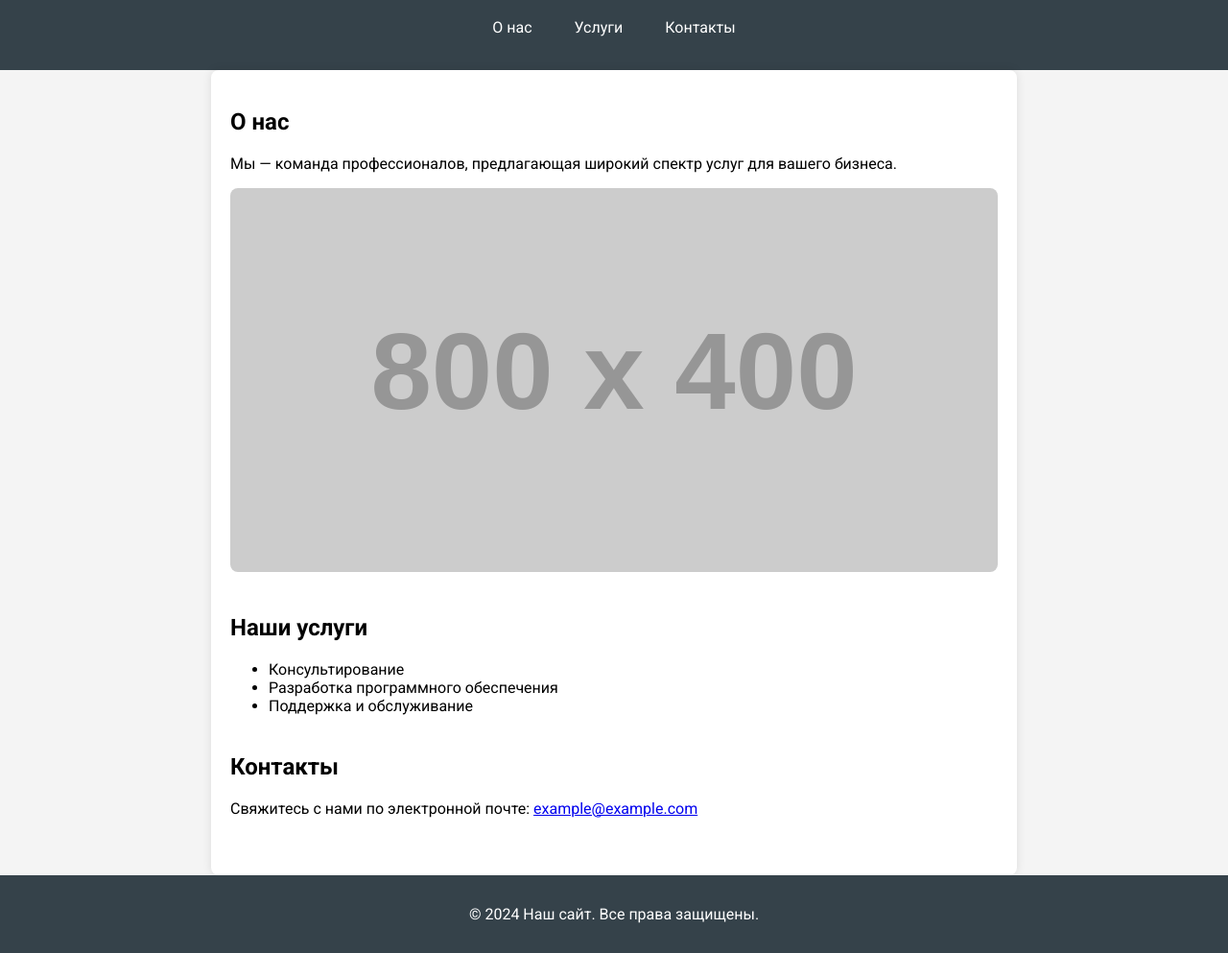
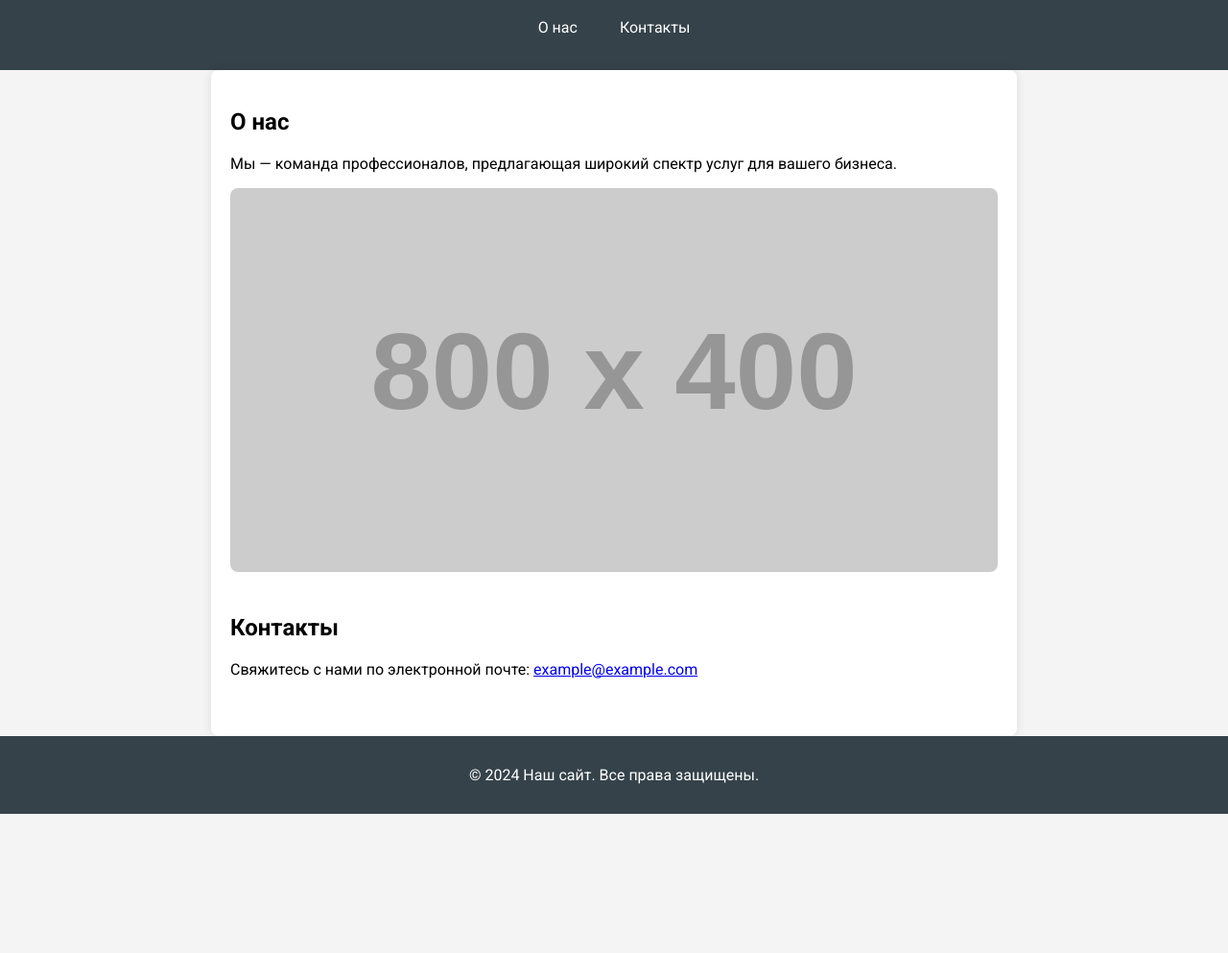
Before and after one commit to Uncle-Valik/Uncle-Valik, a plain HTML site: page index.html in a window 1280 px wide. Shown: the part 77-1070 px from the top of the page at 96% size. After the commit the page ends 925 px from the top, so only its background shows below. Drawn offline with Linux system fonts and the light colour scheme; placeholder pictures from the web are drawn by us.

Commit message:
Update index.html

```diff
--- a/index.html
+++ b/index.html
@@ -3,7 +3,7 @@
 <head>
     <meta charset="UTF-8">
     <meta name="viewport" content="width=device-width, initial-scale=1.0">
-    <title>Сложный сайт</title>
+    <title>Добро пожаловать!</title>
     <link href="https://fonts.googleapis.com/css2?family=Roboto:wght@400;700&display=swap" rel="stylesheet">
     <style>
         body {
@@ -76,7 +76,6 @@
         <h1>Добро пожаловать на наш сайт!</h1>
         <nav>
             <a href="#about">О нас</a>
-            <a href="#services">Услуги</a>
             <a href="#contact">Контакты</a>
         </nav>
     </header>
@@ -85,14 +84,8 @@
             <h2>О нас</h2>
             <p>Мы — команда профессионалов, предлагающая широкий спектр услуг для вашего бизнеса.</p>
             <img src="https://via.placeholder.com/800x400" alt="Пример изображения">
-        </section>
-        <section id="services">
-            <h2>Наши услуги</h2>
-            <ul>
-                <li>Консультирование</li>
-                <li>Разработка программного обеспечения</li>
-                <li>Поддержка и обслуживание</li>
-            </ul>
+            <!-- Здесь добавьте свою картинку, заменив ссылку -->
+            <!-- <img src="URL_ВАШЕЙ_КАРТИНКИ" alt="Описание изображения"> -->
         </section>
         <section id="contact">
             <h2>Контакты</h2>
```
